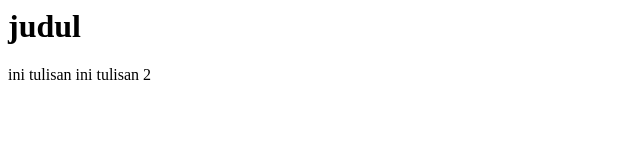
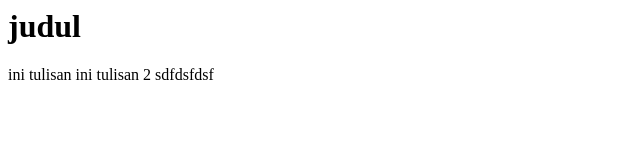
Before and after one commit to fauzanadzima26/coba, a plain HTML site: page index.html in a window 1280 px wide. Shown: the full height of the page, 0-640 px from the left. Drawn offline with Linux system fonts and the light colour scheme.

Commit message:
Update index.html
dsfdsf

```diff
--- a/index.html
+++ b/index.html
@@ -9,6 +9,7 @@ judul
 <h1> judul </h1>
 ini tulisan
 ini tulisan 2
+  sdfdsfdsf
 </body>
 
 </html>
```
